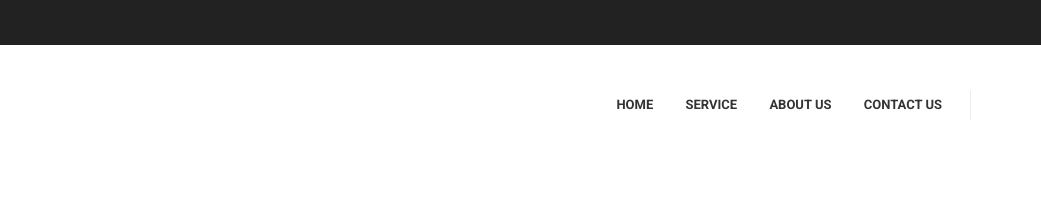
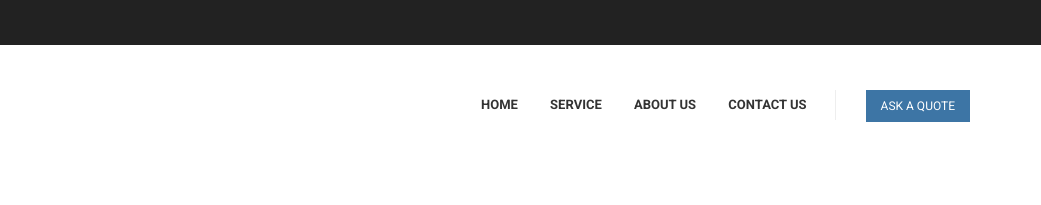
Before and after one commit to Arjunsah454/SSLSECURITY, a plain HTML site: page index.html in a window 1280 px wide. Shown: the top 205 px of the page, 239-1280 px from the left. Drawn offline with Linux system fonts and the light colour scheme.

Commit message:
Update index.html

```diff
--- a/index.html
+++ b/index.html
@@ -70,8 +70,8 @@
                   <div class="navbar-trigger visible-xs">
                     <button type="button" data-toggle="collapse" data-target="#navbar-collapse-1" class="navbar-toggle"><span class="icon-bar"></span><span class="icon-bar"></span><span class="icon-bar"></span></button>
                   </div>
-<!--                   <a href="index.html" class="btn-second header-main__btn btn btn-sm btn-effect">ask a quote</a>
-                  <div class="search-trigger"><i class="icon pe-7s-search"></i></div> -->
+                  <a href="index.html" class="btn-second header-main__btn btn btn-sm btn-effect">ask a quote</a>
+                  <!-- <div class="search-trigger"><i class="icon pe-7s-search"></i></div> -->
                   <nav class="navbar yamm">
                     <div id="navbar-collapse-1" class="navbar-collapse collapse">
                       <ul class="nav navbar-nav">
```
